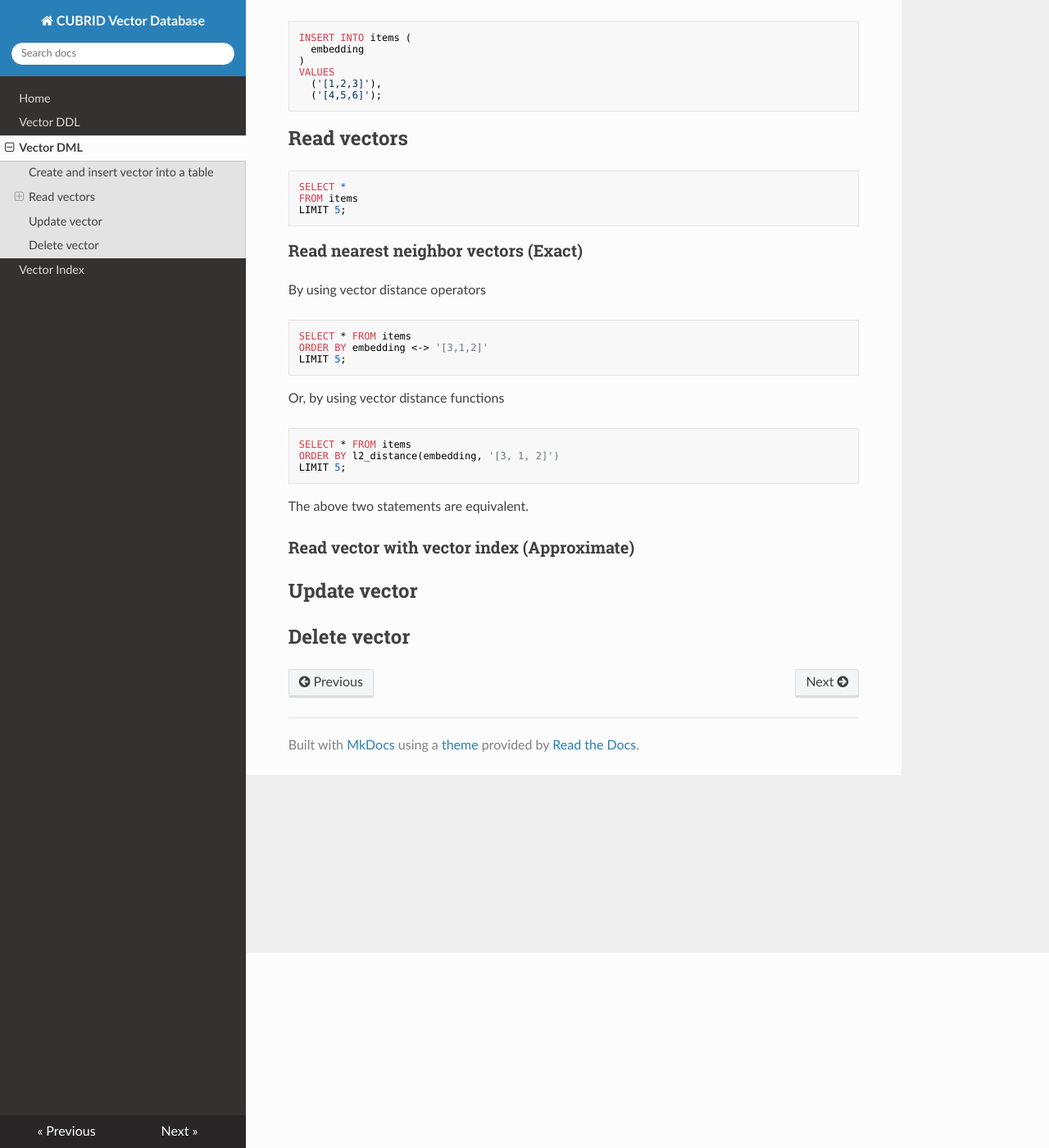
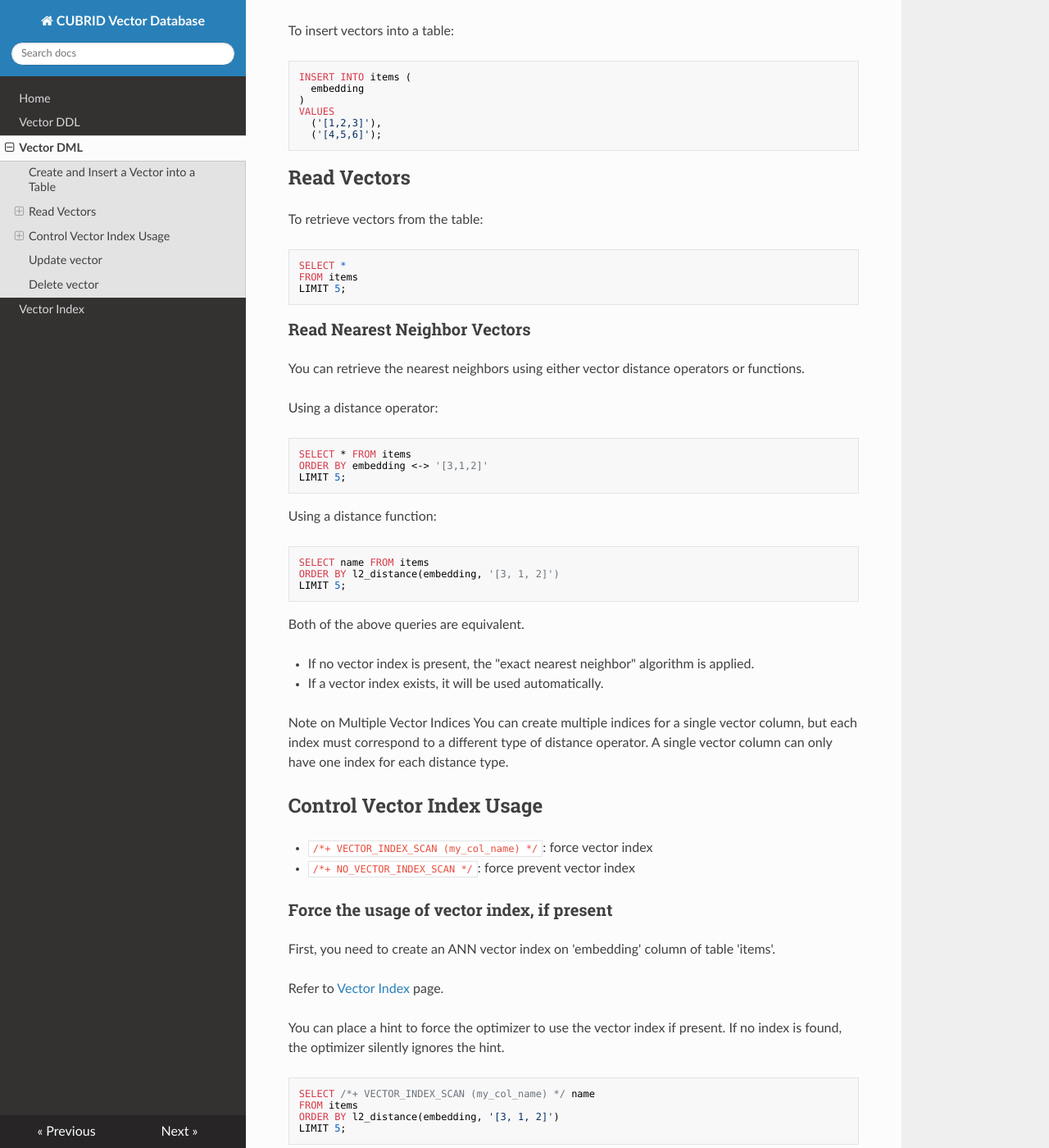
Before and after one commit to vimkim/cubrid-vec-manual, an MkDocs documentation site: the page built from docs/vector-dml.md, in a window 1280 px wide and 1400 px high, scrolled down 238 px. Shown: the whole window at 82% size. Built offline with MkDocs 1.6.1, drawn with Linux system fonts in a browser that asks for light colours; nearby versions of some CDN libraries; some of the changed text lies outside the part shown.

Commit message:
dml first draft

````diff
--- a/docs/vector-dml.md
+++ b/docs/vector-dml.md
@@ -1,8 +1,10 @@
 # Vector DML
 
-This page describes CRUD operations on vectors.
+This page outlines the CRUD operations (Create, Read, Update, Delete) for vectors in a database.
 
-## Create and insert vector into a table
+## Create and Insert a Vector into a Table
+
+To insert vectors into a table:
 
 ```sql
 INSERT INTO items (
@@ -13,7 +15,9 @@ VALUES
   ('[4,5,6]');
 ```
 
-## Read vectors
+## Read Vectors
+
+To retrieve vectors from the table:
 
 ```sql
 SELECT *
@@ -21,9 +25,12 @@ FROM items
 LIMIT 5;
 ```
 
-### Read nearest neighbor vectors (Exact)
+### Read Nearest Neighbor Vectors
 
-By using vector distance operators
+You can retrieve the nearest neighbors
+using either vector distance operators or functions.
+
+Using a distance operator:
 
 ```sql
 SELECT * FROM items
@@ -31,18 +38,65 @@ ORDER BY embedding <-> '[3,1,2]'
 LIMIT 5;
 ```
 
-Or, by using vector distance functions
+Using a distance function:
 
 ```sql
-SELECT * FROM items
+SELECT name FROM items
 ORDER BY l2_distance(embedding, '[3, 1, 2]')
 LIMIT 5;
 ```
 
-The above two statements are equivalent.
+Both of the above queries are equivalent.
 
-### Read vector with vector index (Approximate)
+- If no vector index is present, the "exact nearest neighbor" algorithm is applied.
+- If a vector index exists, it will be used automatically.
+
+Note on Multiple Vector Indices
+You can create multiple indices for a single vector column,
+but each index must correspond to a different type of distance operator.
+A single vector column can only have one index for each distance type.
+
+## Control Vector Index Usage
+
+- `/*+ VECTOR_INDEX_SCAN (my_col_name) */`: force vector index
+- `/*+ NO_VECTOR_INDEX_SCAN */`: force prevent vector index
+
+### Force the usage of vector index, if present
+
+First, you need to create an ANN vector index on 'embedding' column of table 'items'.
+
+Refer to [Vector Index](./vector-index.md) page.
+
+You can place a hint to force the optimizer to use the vector index if present.
+If no index is found, the optimizer silently ignores the hint.
+
+```sql
+SELECT /*+ VECTOR_INDEX_SCAN (my_col_name) */ name
+FROM items
+ORDER BY l2_distance(embedding, '[3, 1, 2]')
+LIMIT 5;
+```
+
+### Abort the usage of vector index
+
+```sql
+SELECT /*+ NO_VECTOR_INDEX_SCAN */ name
+FROM items
+ORDER BY l2_distance(embedding, '[3, 1, 2]')
+LIMIT 5;
+```
 
 ## Update vector
 
+```sql
+UPDATE items
+SET embedding = '[1, 2, 3]'
+WHERE id = 1;
+```
+
 ## Delete vector
+
+```sql
+DELETE FROM items
+WHERE id = 1;
+```
````
